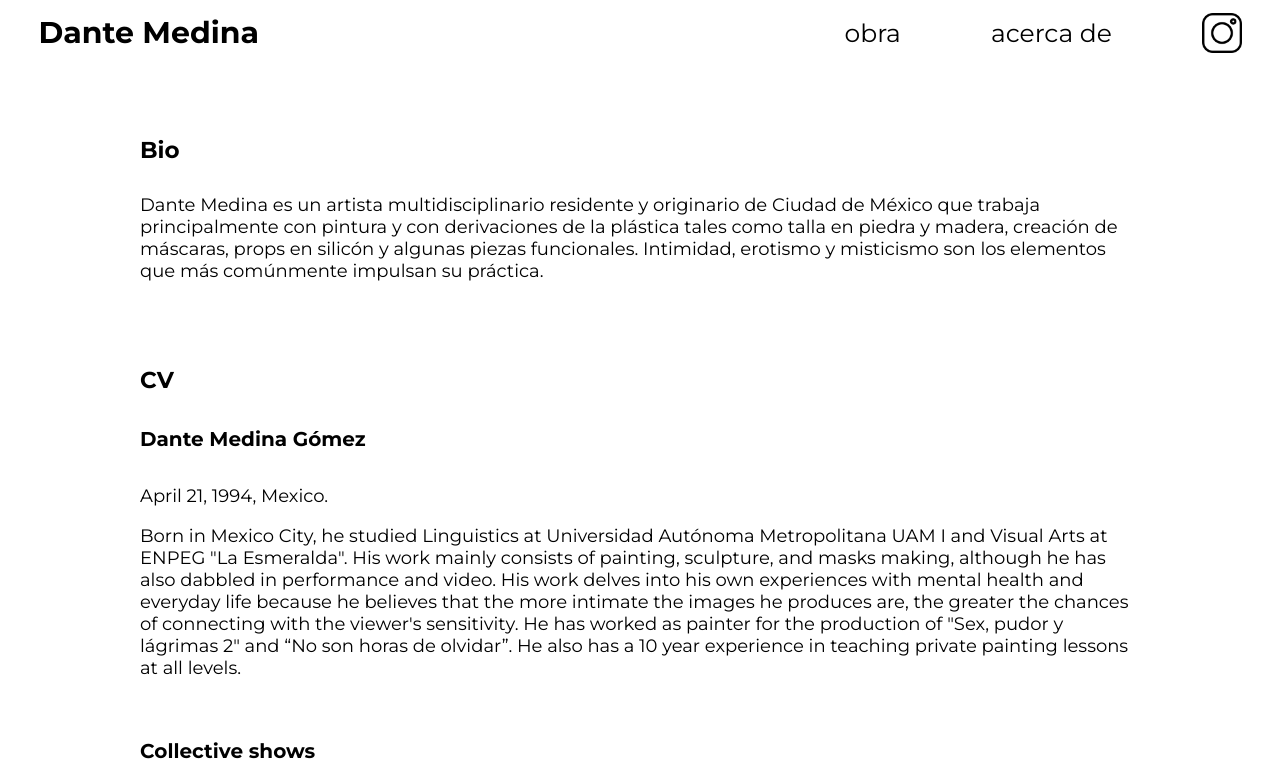
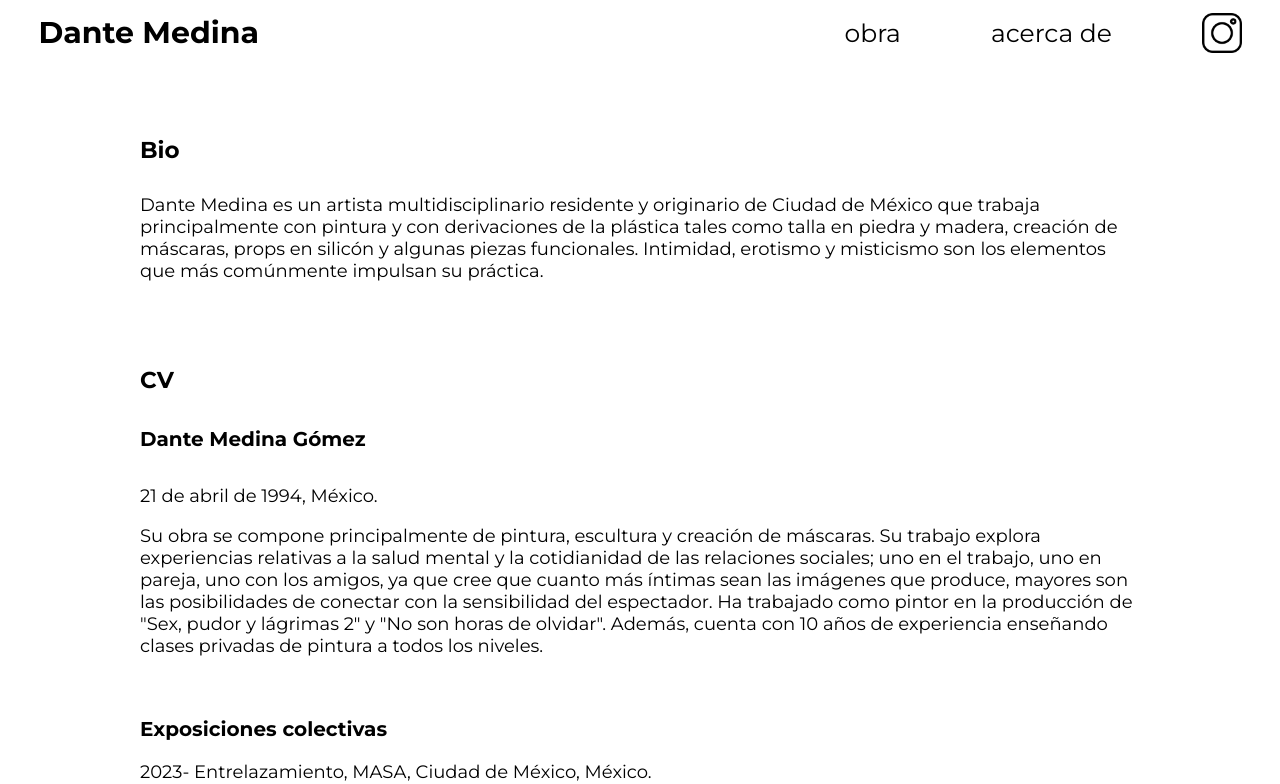
Before and after one commit to emjuarez/dante-medina, a Next.js app: page /acerca in a window 1280 px wide. Shown: the top 784 px of the page. Built offline with nearby package versions, Linux system fonts and the light colour scheme.

Commit message:
nav obras fixed, cv esp pagina fase 1 completada

```diff
--- a/pages/acerca.js
+++ b/pages/acerca.js
@@ -21,19 +21,18 @@ const About = () => {
           <div className={styles.cvDiv}>
             <h2 className={styles.infoTitle}>CV</h2>
             <h5 className={styles.resumeName}>Dante Medina Gómez</h5>
-            <p className={styles.infoText}>April 21, 1994, Mexico.</p>
+            <p className={styles.infoText}>21 de abril de 1994, México.</p>
             <p className={styles.infoText}>
-              Born in Mexico City, he studied Linguistics at Universidad Autónoma Metropolitana UAM I and
-              Visual Arts at ENPEG "La Esmeralda". His work mainly consists of painting, sculpture, and masks
-              making, although he has also dabbled in performance and video. His work delves into his own
-              experiences with mental health and everyday life because he believes that the more intimate the images
-              he produces are, the greater the chances of connecting with the viewer's sensitivity. He has worked as
-              painter for the production of "Sex, pudor y lágrimas 2" and “No son horas de olvidar”. He also has a 10
-              year experience in teaching private painting lessons at all levels.
+              Su obra se compone principalmente de pintura, escultura y creación de máscaras. Su trabajo explora
+              experiencias relativas a la salud mental y la cotidianidad de las relaciones sociales; uno en el trabajo, uno en
+              pareja, uno con los amigos, ya que cree que cuanto más íntimas sean las imágenes que produce, mayores son
+              las posibilidades de conectar con la sensibilidad del espectador. Ha trabajado como pintor en la producción de
+              "Sex, pudor y lágrimas 2" y "No son horas de olvidar". Además, cuenta con 10 años de experiencia enseñando
+              clases privadas de pintura a todos los niveles.
             </p>
             <div className={styles.exposDiv}>
-              <p className={styles.resumeName}>Collective shows</p>
-              <p className={styles.infoText}>2023- Entanglement, MASA, Mexico City, Mexico.</p>
+              <p className={styles.resumeName}>Exposiciones colectivas</p>
+              <p className={styles.infoText}>2023- Entrelazamiento, MASA, Ciudad de México, México.</p>
               <p className={styles.infoText}>2023- Son otros, Son de Aquí, Oaxaca, México.</p>
               <p className={styles.infoText}>2022- Socavón, Objeto Buffet, Oaxaca, Mexico.</p>
               <p className={styles.infoText}>2022- Cera, Son de Aquí, Oaxaca, Mexico.</p>
```
Also changed, not shown: pages/obra.js (+90 -0 lines).
